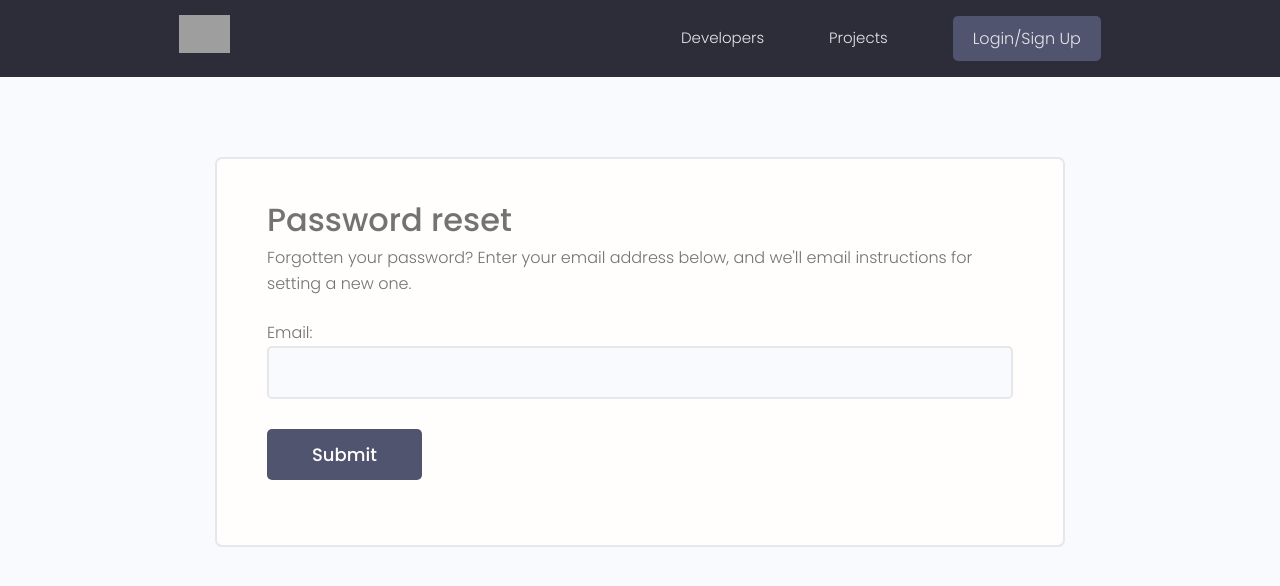
After one commit to shinecoding/djangoStudy, a Django app: page /reset_password/ in a window 1280 px wide. The commit adds this page. Shown: the top 586 px of the page. Run offline with Django 3.2, Linux system fonts and the light colour scheme; some libraries are stand-ins or nearby versions; grey boxes are pictures that could not be loaded.

Commit message:
password reset

```diff
--- a/devsearch/urls.py
+++ b/devsearch/urls.py
@@ -4,10 +4,26 @@ from django.urls import path, include
 from django.conf import settings
 from django.conf.urls.static import static
 
+from django.contrib.auth import views as auth_views
+
 urlpatterns = [
     path('admin/', admin.site.urls),
     path('projects/', include('projects.urls')),
     path('', include('users.urls')),
+
+    path('reset_password/', auth_views.PasswordResetView.as_view(template_name="reset_password.html"),
+    name="reset_password"
+    ),
+    path('reset/password_sent/', auth_views.PasswordResetDoneView.as_view(template_name="reset_password_sent.html"),
+    name="password_reset_done"
+    ),
+    path('reset/<uidb64>/<token>/', auth_views.PasswordResetConfirmView.as_view(template_name="reset.html"),
+    name="password_reset_confirm"
+    ),
+    path('reset_password_complete/', auth_views.PasswordResetCompleteView.as_view(template_name="reset_password_complete.html"),
+    name="password_reset_complete"),
+
+
 ]
 
 urlpatterns += static(settings.MEDIA_URL, document_root=settings.MEDIA_ROOT)
--- /dev/null
+++ b/templates/reset_password.html
@@ -0,0 +1,46 @@
+{% extends 'main.html' %}
+{% block content %}
+
+<style>
+    input[type='text'],
+    input[type='email'],
+    input[type='password'] {
+    min-width: 24rem;
+    width: 100%;
+    padding: 1.2rem 1.5rem;
+    border-radius: 0.5rem;
+    border: 2px solid var(--color-light);
+    transition: all 0.3s ease-in-out;
+    background-color: var(--color-bg);
+    }
+
+    input[type='text']:focus,
+    input[type='email']:focus,
+    input[type='password']:focus,
+    input[type='text']:active,
+    input[type='email']:active,
+    input[type='password']:active {
+    outline: none;
+    border: 2px solid var(--color-main);
+    }
+</style>
+
+<main class="formPage my-xl">
+    <div class="content-box">
+        <div class="formWrapper">
+            <h3>Password reset</h3>
+
+            <p>Forgotten your password? Enter your email address below, and we'll email instructions for setting a new one.</p>
+            <br>
+
+            <form class="form" method="POST">
+                {% csrf_token %}
+                <!--https://github.com/django/django/blob/main/django/contrib/auth/views.py -->
+                {{form.as_p}}
+                <input class="btn btn--sub btn--lg  my-md" type="submit" value="Submit" />
+            </form>
+        </div>
+    </div>
+</main>
+
+{% endblock content %}
--- a/users/templates/users/login_register.html
+++ b/users/templates/users/login_register.html
@@ -85,7 +85,7 @@
         </div>
         <div class="auth__actions">
           <input class="btn btn--sub btn--lg" type="submit" value="Log In" />
-          <a href="forgetpassword.html">Forget Password?</a>
+          <a href="{% url 'reset_password' %}">Forget Password?</a>
         </div>
       </form>
       <div class="auth__alternative">
```
Also changed, not shown: templates/reset.html (added, +46 -0 lines), templates/reset_password_complete.html (added, +17 -0 lines), templates/reset_password_sent.html (added, +18 -0 lines), db.sqlite3.
